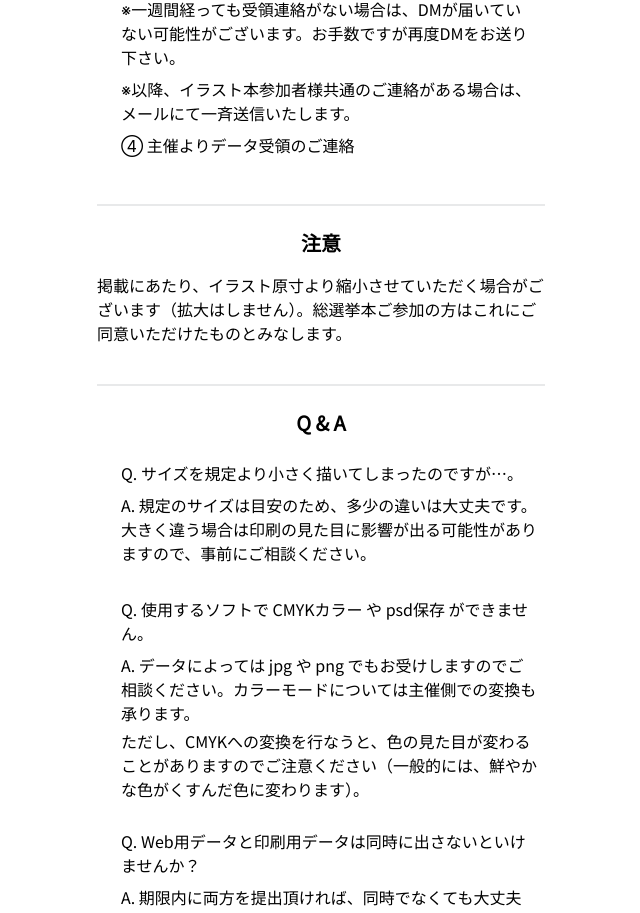
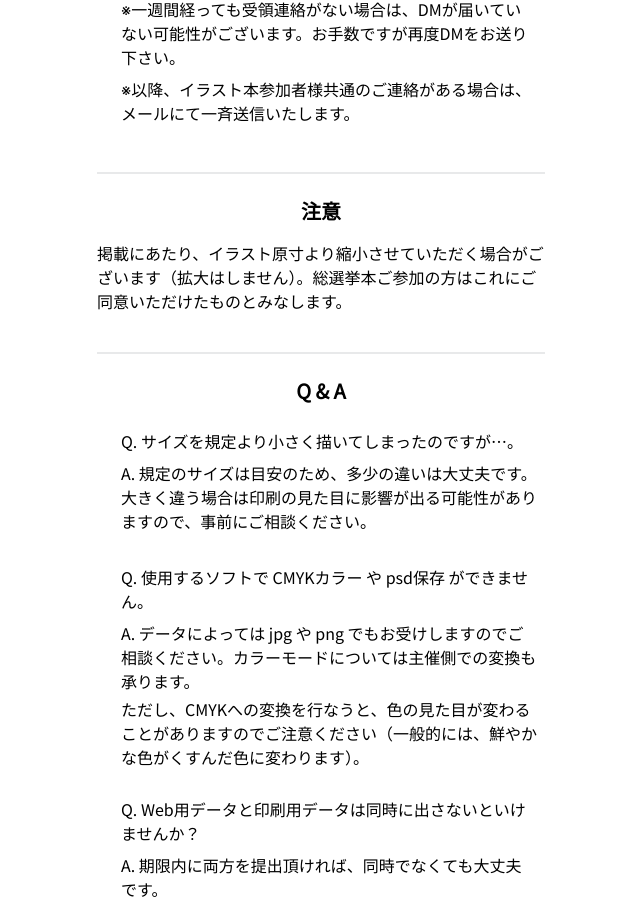
Before and after one commit to true-runes/suikoden-election-2022-frontend, a Next.js app: page /events-in-event/sosenkyo-book in a window 1280 px wide. Shown: the part 3611-4524 px from the top of the page, without its empty margins (319-959 px from the left). Built offline with nearby package versions, Linux system fonts and the light colour scheme; no server answers; a web font is replaced by a local one.

Commit message:
feat: 🎸 不要な記述を削除

```diff
--- a/pages/events-in-event/sosenkyo-book.tsx
+++ b/pages/events-in-event/sosenkyo-book.tsx
@@ -302,7 +302,6 @@ const SosenkyoBook: NextPage = () => {
                     <li className="pb-2">
                       ※以降、イラスト本参加者様共通のご連絡がある場合は、メールにて一斉送信いたします。
                     </li>
-                    <li className="pb-2">④ 主催よりデータ受領のご連絡</li>
                   </ul>
                 </div>
               </div>
```
